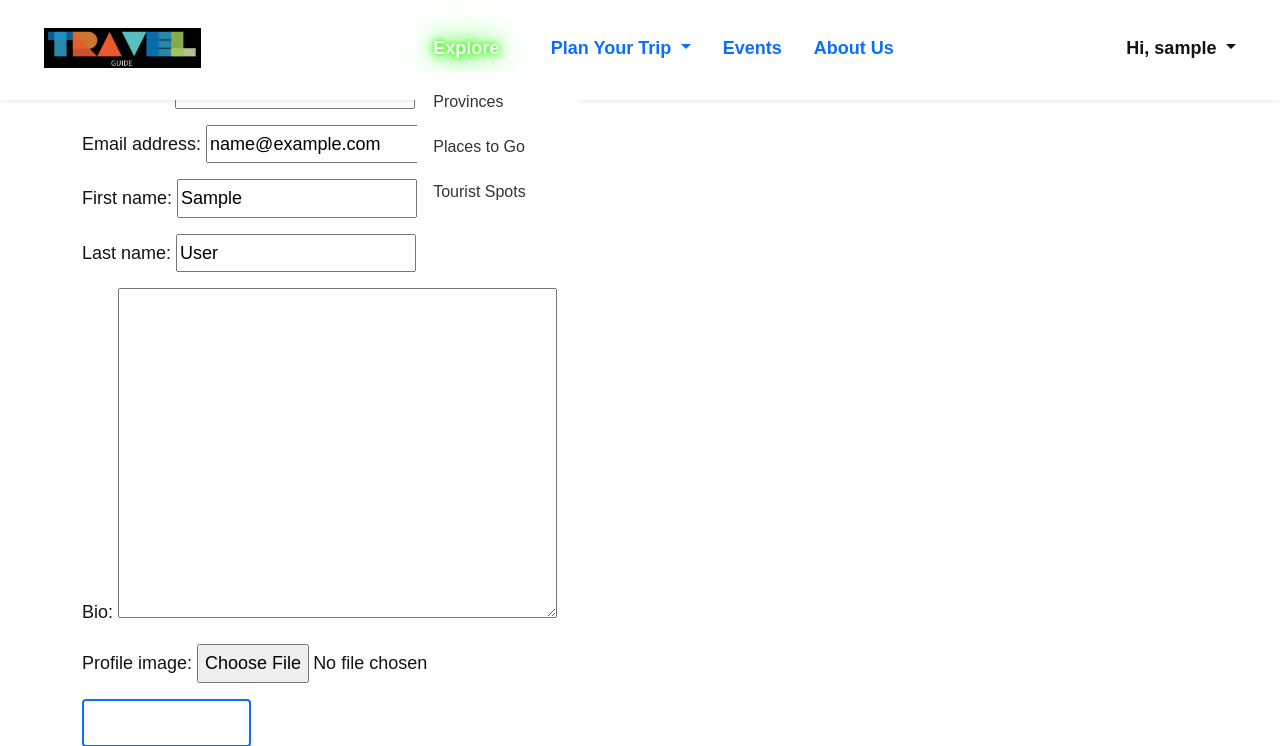
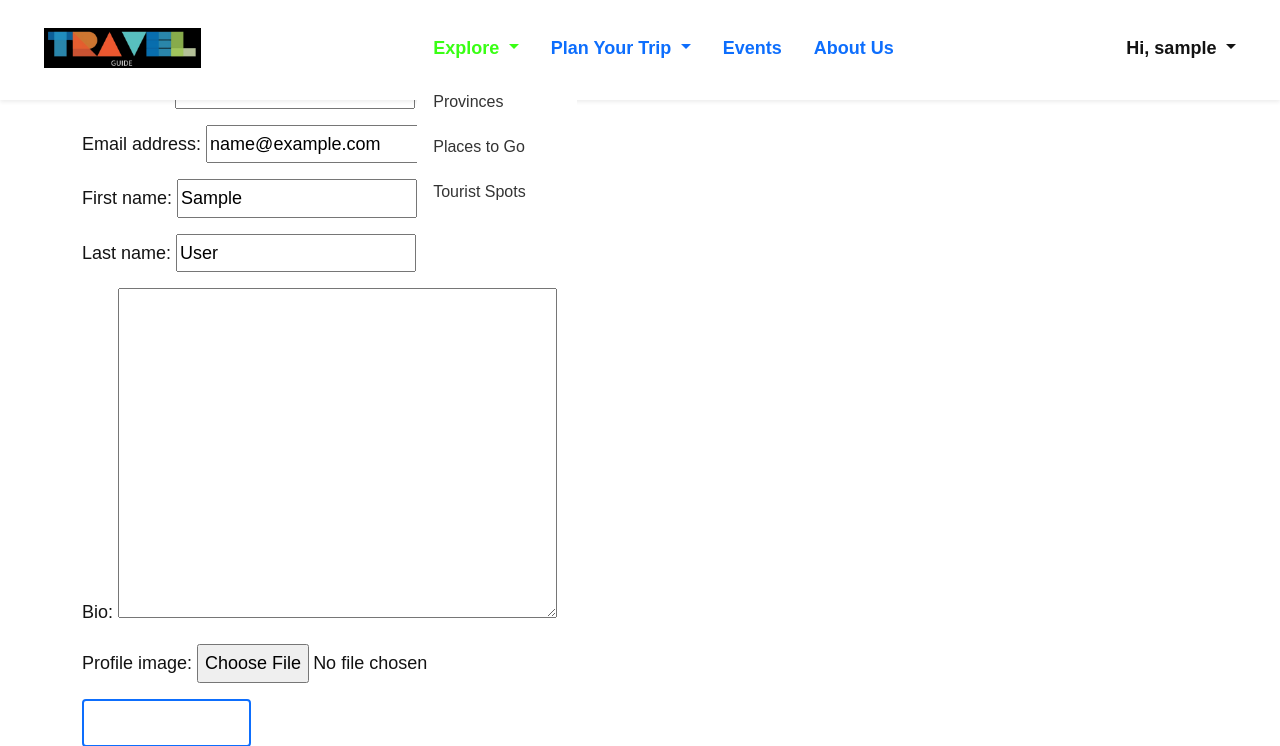
Before and after one commit to Lanzuela63/TravelGuide-frontend-dev-branch, a Django app: page /profile/edit/ in a window 1280 px wide, with the pointer over the restyled element. Shown: the top 746 px of the page. Run offline with Django 5.2, Linux system fonts and the light colour scheme; the visitor is signed in with stand-in values (Sample User, id 1); style sheets or scripts are compiled from the project's sources; parts of the project's set-up code (start-up, migrations or seed data) failed here and were passed over; some libraries are stand-ins or nearby versions; some web fonts are replaced.

Commit message:
No glow
adfdsfas

```diff
--- a/shared/static/css/_custom.css
+++ b/shared/static/css/_custom.css
@@ -41,8 +41,7 @@
 .site-header .nav > .nav-item > .nav-link:hover,
 .site-header .nav > .nav-item > .nav-link:focus,
 .site-header .nav > .nav-item > .nav-link.active {
-  color: #ffffff !important;
-  text-shadow: 0 0 5px #39FF14, 0 0 10px #39FF14, 0 0 20px #39FF14, 0 0 40px #00FF00;
+  color: #39FF14 !important;
   transition: color 0.2s, text-shadow 0.2s;
 }
 
```
